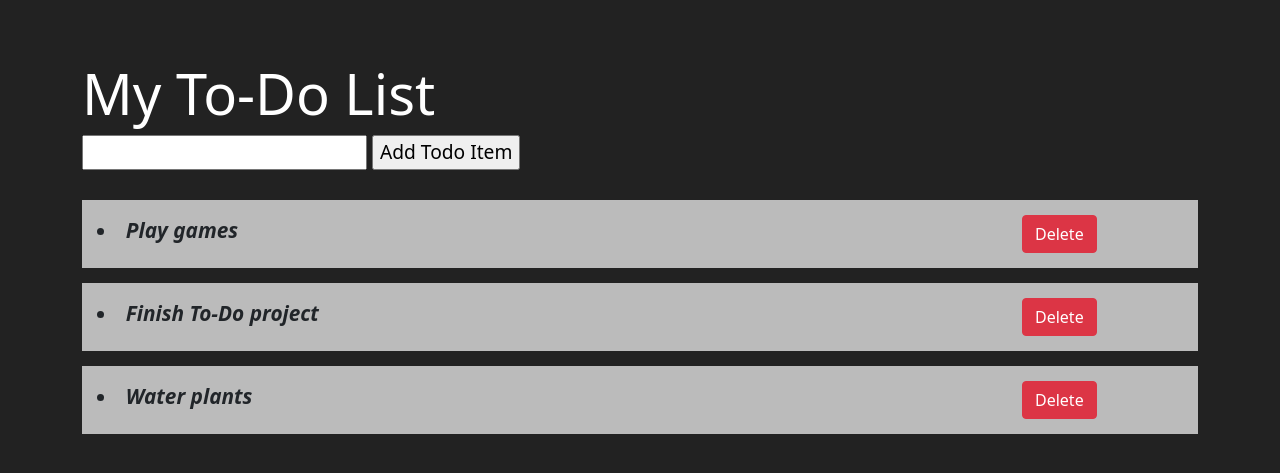
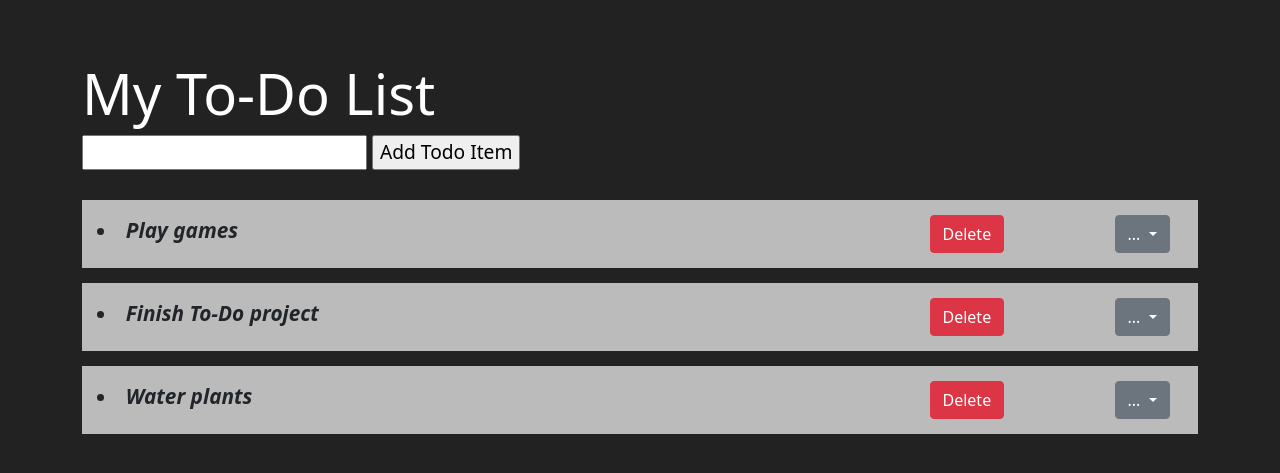
Before and after one commit to nkonyer/todo, a Django app: page /todoapp/ in a window 1280 px wide. Shown: the top 473 px of the page. Run offline with Django 3.2, Linux system fonts and the light colour scheme; data comes from the database, SQL or seed files in the repository; both versions use the stored data as it was after the commit.

Commit message:
added (non-functional) drop-down buttons to todo items

```diff
--- a/templates/todolist.html
+++ b/templates/todolist.html
@@ -4,7 +4,8 @@
     <meta charset="UTF-8">
     <meta name="viewport" content="width=device-width, initial-scale=1">
     <title>To-Do List</title>
-    <!-- Boostrap CSS //-->
+
+    <!-- Boostrap CSS -->
     <link href="https://cdn.jsdelivr.net/npm/bootstrap@5.1.3/dist/css/bootstrap.min.css"
           rel="stylesheet"
           integrity="sha384-1BmE4kWBq78iYhFldvKuhfTAU6auU8tT94WrHftjDbrCEXSU1oBoqyl2QvZ6jIW3"
@@ -56,7 +57,7 @@
     {% for i in all_items %}
     <div class="todoItem">
         <div class="row">
-            <div class="col-sm-10">
+            <div class="col-sm-9">
                 <li><b><em>{{i.content}}</em></b></li>
             </div>
             <div class="col-sm-2">
@@ -65,26 +66,25 @@
                     <input class="btn btn-danger" type="submit" value="Delete">
                 </form>
             </div>
+            <div class="col-sm-1">
+                <div class="dropdown">
+                    <button class="btn btn-secondary dropdown-toggle" type="button" id="dropdownMenuButton"
+                            data-bs-toggle="dropdown" aria-haspopup="true" aria-expanded="false">
+                        ...
+                    </button>
+                    <div class="dropdown-menu" aria-labelledby="dropdownMenuButton">
+                        <a class="dropdown-item" href="#">Action</a>
+                        <a class="dropdown-item" href="#">Another action</a>
+                        <a class="dropdown-item" href="#">Something else here</a>
+                    </div>
+                </div>
+            </div>
         </div>
     </div>
     {% endfor %}
 </div>
 
-
-<!--
-<div class="container-fluid">
-    <ul>
-        {% for i in all_items %}
-        <li>{{i.content}}</li>
-        <form action="/deleteTodoItem/{{i.id}}/" method = "post">{% csrf_token %}
-            <input type="submit" value="Delete">
-        </form>
-        {% endfor %}
-    </ul>
-</div>
-//-->
-
-    <!-- Bootstrap JS Bundle with Popper //-->
+    <!-- Bootstrap JS Bundle with Popper -->
     <script src="https://cdn.jsdelivr.net/npm/bootstrap@5.1.3/dist/js/bootstrap.bundle.min.js"
             integrity="sha384-ka7Sk0Gln4gmtz2MlQnikT1wXgYsOg+OMhuP+IlRH9sENBO0LRn5q+8nbTov4+1p"
             crossorigin="anonymous">
```
Also changed, not shown: db.sqlite3.
